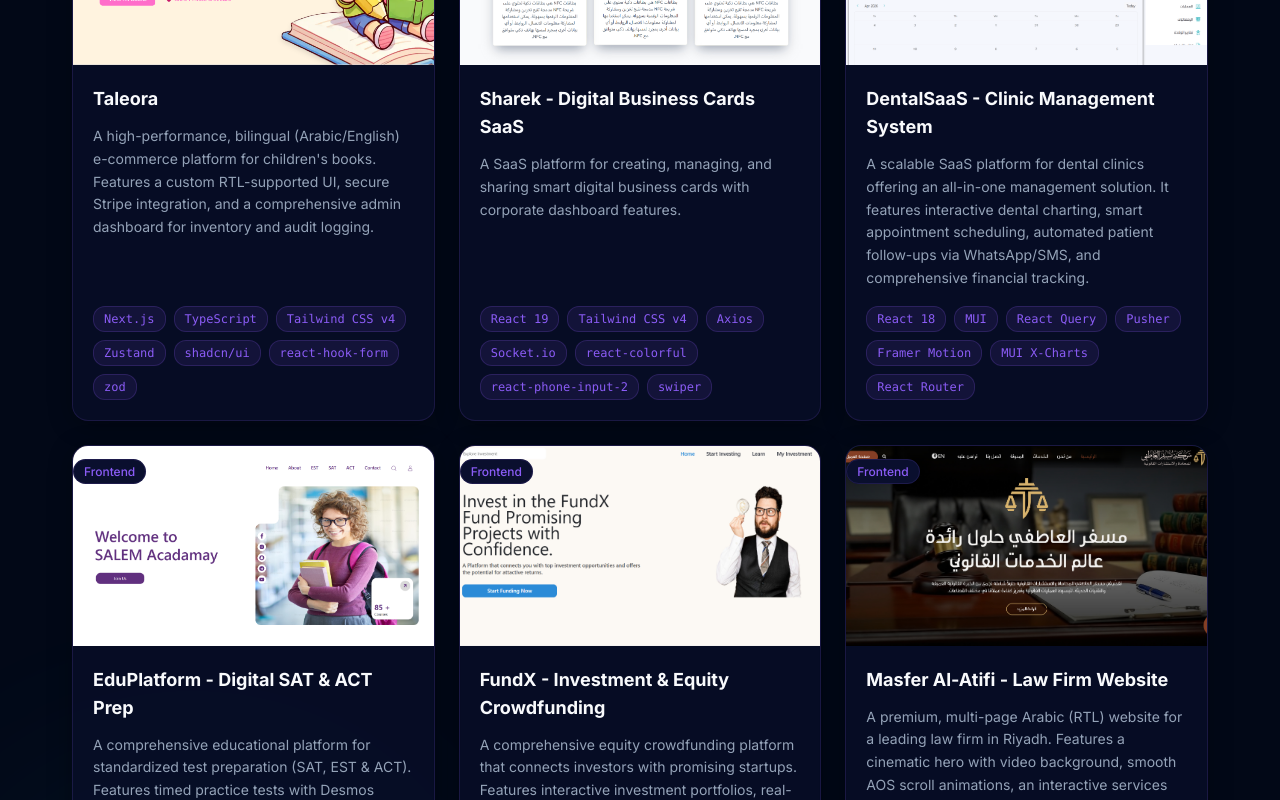
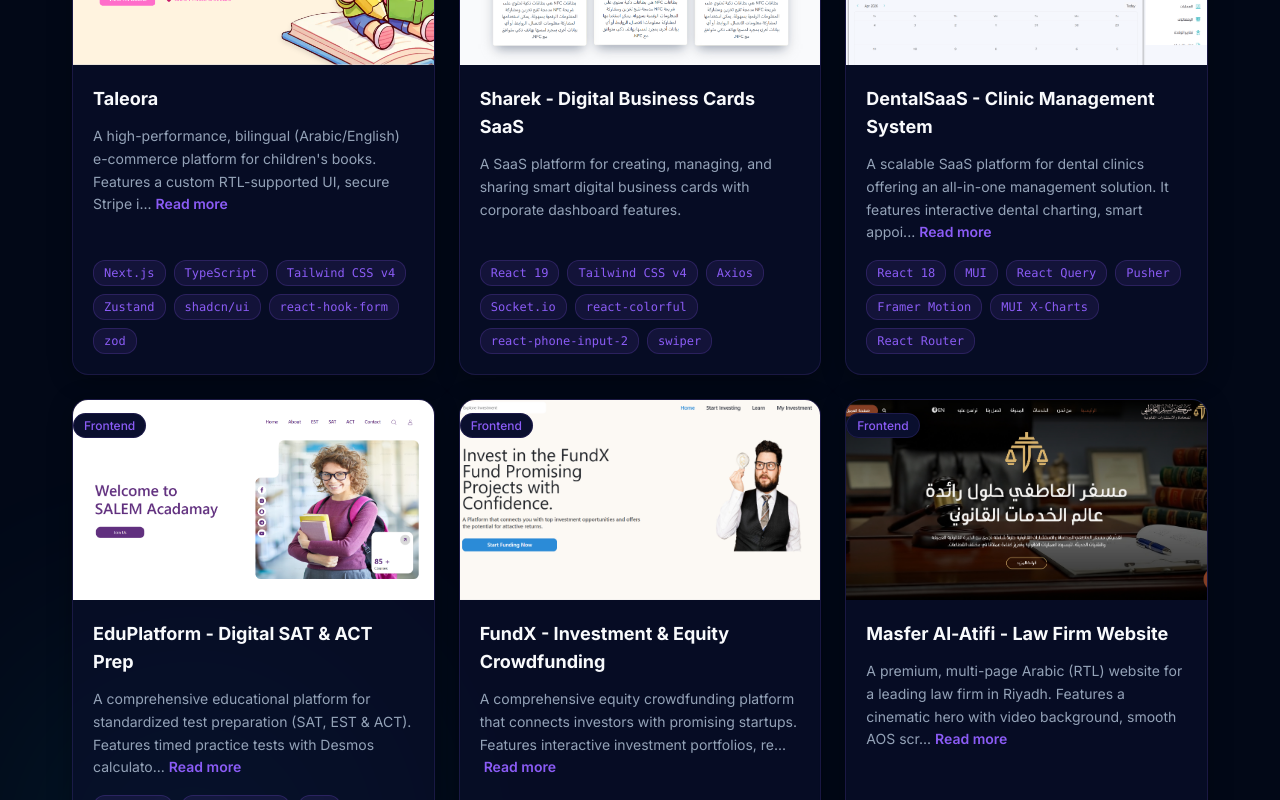
Before and after one commit to mohamed080/portfolio, a Next.js app: page /en in a window 1280 px wide. Shown: the part 2560-3360 px from the top of the page. Built offline with nearby package versions, Linux system fonts and the light colour scheme.

Commit message:
Add read more/show less toggle to long project card descriptions

```diff
--- a/messages/ar.json
+++ b/messages/ar.json
@@ -52,6 +52,8 @@
     "subtitle": "مجموعة مختارة من أعمالي التي أفخر بها — من الفكرة إلى النشر.",
     "view_live": "عرض مباشر",
     "view_code": "الكود المصدري",
+    "read_more": "اقرأ المزيد",
+    "show_less": "عرض أقل",
     "items": [
       {
         "id": "1",
@@ -81,7 +83,7 @@
       {
         "id": "3",
         "title": "DentalSaaS - نظام إدارة عيادات الأسنان",
-        "image": "/images/hospital.png",
+        "image": "/images/dentalSaaS.png",
         "description": "منصة SaaS متكاملة لعيادات الأسنان تقدم حلاً شاملاً للإدارة. تتميز بمخطط تفاعلي للأسنان، وجدولة ذكية للمواعيد، ومتابعة آلية للمرضى عبر واتساب والرسائل القصيرة، وتتبع مالي شامل.",
         "tags": [
           "React 18",
@@ -109,7 +111,7 @@
       {
         "id": "5",
         "title": "FundX - منصة التمويل الجماعي والاستثمار",
-        "image":"/images/edu.png",
+        "image": "/images/fundx.png",
         "description": "منصة شاملة للتمويل الجماعي تربط المستثمرين بالشركات الناشئة الواعدة. تتميز بمحافظ استثمارية تفاعلية، تفاوض على الحصص في الوقت الفعلي، استكشاف مخصص للمشاريع بناءً على تفضيلات المستخدم، وتقارير مالية قابلة للتحميل.",
        "tags": [
           "React 19",
--- a/messages/en.json
+++ b/messages/en.json
@@ -36,6 +36,8 @@
     "subtitle": "A selection of work I'm proud of — from concept to deployment.",
     "view_live": "Live Demo",
     "view_code": "Source Code",
+    "read_more": "Read more",
+    "show_less": "Show less",
     "items": [
       {
         "id": "1",
--- a/src/sections/Projects.tsx
+++ b/src/sections/Projects.tsx
@@ -32,6 +32,8 @@ function ProjectCard({
   gradient,
   liveLabel,
   codeLabel,
+  readMoreLabel,
+  showLessLabel,
   liveUrl,
   repoUrl,
 }: {
@@ -44,10 +46,16 @@ function ProjectCard({
   gradient: string;
   liveLabel: string;
   codeLabel: string;
+  readMoreLabel: string;
+  showLessLabel: string;
   liveUrl?: string;
   repoUrl?: string;
 }) {
   const [tilt, setTilt] = useState({ x: 0, y: 0 });
+  const [isExpanded, setIsExpanded] = useState(false);
+
+  const maxLength = 140;
+  const isLongDescription = description.length > maxLength;
 
   const handleMouseMove = (e: React.MouseEvent<HTMLDivElement>) => {
     const rect = e.currentTarget.getBoundingClientRect();
@@ -149,7 +157,18 @@ function ProjectCard({
         {/* Card content */}
         <div className="p-5 flex flex-col gap-3 flex-1">
           <h3 className="font-bold text-lg" style={{ color: "var(--text-primary)" }}>{title}</h3>
-          <p className="text-sm leading-relaxed flex-1" style={{ color: "var(--text-secondary)" }}>{description}</p>
+          <p className="text-sm leading-relaxed flex-1" style={{ color: "var(--text-secondary)" }}>
+            {isExpanded || !isLongDescription ? description : `${description.slice(0, maxLength)}...`}
+            {isLongDescription && (
+              <button
+                onClick={(e) => { e.preventDefault(); e.stopPropagation(); setIsExpanded(!isExpanded); }}
+                className="mx-1 font-semibold hover:underline cursor-pointer"
+                style={{ color: "var(--accent-violet)" }}
+              >
+                {isExpanded ? showLessLabel : readMoreLabel}
+              </button>
+            )}
+          </p>
           <div className="flex flex-wrap gap-2 pt-1">
             {tags.map((tag) => (
               <span
@@ -237,6 +256,8 @@ export default function Projects() {
               gradient={PROJECT_GRADIENTS[i % PROJECT_GRADIENTS.length]}
               liveLabel={t("view_live")}
               codeLabel={t("view_code")}
+              readMoreLabel={t("read_more")}
+              showLessLabel={t("show_less")}
               liveUrl={t(`items.${id}.liveUrl`)}
               repoUrl={t(`items.${id}.repoUrl`)}
             />
```
